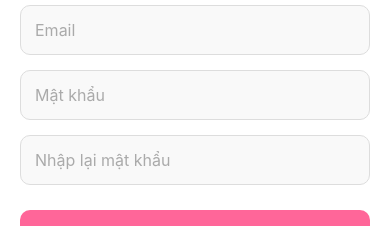
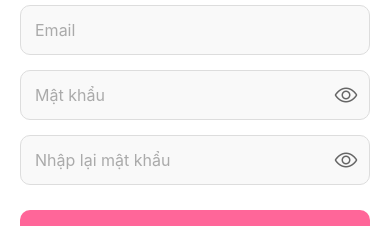
Before and after one commit to Vileyy/UserCosmetic, a React Native app: screen /Register in a window 390 px wide. Shown: the part 506-732 px from the top of the page. Built offline with nearby package versions, Linux system fonts and the light colour scheme; what expo-web-browser would draw is missing.

Commit message:
update button see password in login and register layout

```diff
--- a/src/components/TabViewMenu/TabViewMenu.js
+++ b/src/components/TabViewMenu/TabViewMenu.js
@@ -355,7 +355,7 @@ const styles = StyleSheet.create({
     borderTopWidth: 1,
     borderTopColor: "#f0f0f0",
     width: "100%",
-    marginBottom: 80,
+    marginBottom: 100,
   },
   logoutButton: {
     backgroundColor: "#F08080",
--- a/src/screens/Cart/CartScreen.js
+++ b/src/screens/Cart/CartScreen.js
@@ -184,7 +184,7 @@ const styles = StyleSheet.create({
   continueShoppingButton: {
     paddingHorizontal: 24,
     paddingVertical: 12,
-    backgroundColor: "#4CAF50",
+    backgroundColor: "#ff4081",
     borderRadius: 8,
   },
   continueShoppingText: {
@@ -303,12 +303,12 @@ const styles = StyleSheet.create({
     flexDirection: "row",
     justifyContent: "center",
     alignItems: "center",
-    backgroundColor: "#4CAF50",
+    backgroundColor: "#ff4081",
     borderRadius: 8,
     paddingVertical: 14,
   },
   disabledCheckoutButton: {
-    backgroundColor: "#A5D6A7",
+    backgroundColor: "#ff408166",
   },
   checkoutText: {
     fontSize: 16,
--- a/src/screens/Checkout/CheckoutScreen.js
+++ b/src/screens/Checkout/CheckoutScreen.js
@@ -13,7 +13,7 @@ import {
 } from "react-native";
 import { MaterialIcons, FontAwesome5, Ionicons } from "@expo/vector-icons";
 import { firebase } from '../../../firebaseConfig';
-import { getDatabase, ref, set, push } from "firebase/database";
+import { getDatabase, ref, set, push, remove } from "firebase/database";
 
 const CheckoutScreen = ({ route, navigation }) => {
   const { cartItems } = route.params;
@@ -45,6 +45,18 @@ const CheckoutScreen = ({ route, navigation }) => {
   // Format tiền VND
   const formatCurrency = (amount) => {
     return amount.toLocaleString("vi-VN") + " ₫";
+  };
+
+  // Clear cart after successful order
+  const clearCart = async () => {
+    try {
+      const db = getDatabase();
+      const cartRef = ref(db, `users/${userId}/cart`);
+      await remove(cartRef);
+      console.log("Giỏ hàng đã được xóa thành công");
+    } catch (error) {
+      console.error("Lỗi khi xóa giỏ hàng:", error);
+    }
   };
 
   // Save order to Firebase Realtime Database
@@ -100,6 +112,9 @@ const CheckoutScreen = ({ route, navigation }) => {
           image: item.image,
         })),
       });
+
+      // Xóa giỏ hàng sau khi đặt hàng thành công
+      await clearCart();
 
       setIsLoading(false);
 
--- a/src/screens/LoginScreen.js
+++ b/src/screens/LoginScreen.js
@@ -30,6 +30,7 @@ const FloatingLabelInput = ({
   keyboardType,
 }) => {
   const [isFocused, setIsFocused] = useState(false);
+  const [isPasswordVisible, setIsPasswordVisible] = useState(false);
   const animatedIsFocused = new Animated.Value(value ? 1 : 0);
 
   useEffect(() => {
@@ -66,19 +67,40 @@ const FloatingLabelInput = ({
     zIndex: 1,
   };
 
+  // Xác định nếu đây là trường mật khẩu
+  const isPassword = secureTextEntry !== undefined;
+
   return (
     <View style={styles.inputContainer}>
       <Animated.Text style={labelStyle}>{label}</Animated.Text>
+      <View style={styles.inputWrapper}>
         <TextInput
-        style={[styles.input, { paddingTop: 12 }]}
+          style={[
+            styles.input,
+            { paddingTop: 12 },
+            isPassword && { paddingRight: 50 } // Thêm padding nếu là trường mật khẩu
+          ]}
           value={value}
           onChangeText={onChangeText}
           onFocus={() => setIsFocused(true)}
           onBlur={() => setIsFocused(false)}
-        secureTextEntry={secureTextEntry}
+          secureTextEntry={isPassword && !isPasswordVisible}
           keyboardType={keyboardType}
           blurOnSubmit
         />
+        {isPassword && (
+          <TouchableOpacity
+            style={styles.eyeIcon}
+            onPress={() => setIsPasswordVisible(!isPasswordVisible)}
+          >
+            <FontAwesome
+              name={isPasswordVisible ? "eye" : "eye-slash"}
+              size={22}
+              color="#777"
+            />
+          </TouchableOpacity>
+        )}
+      </View>
     </View>
   );
 };
@@ -254,6 +276,11 @@ const styles = StyleSheet.create({
     marginBottom: 15,
     position: "relative",
   },
+  inputWrapper: {
+    position: "relative",
+    width: "100%",
+    height: 50,
+  },
   input: {
     height: 50,
     borderColor: "#ddd",
@@ -261,6 +288,15 @@ const styles = StyleSheet.create({
     borderRadius: 10,
     paddingHorizontal: 15,
     backgroundColor: "#f9f9f9",
+  },
+  eyeIcon: {
+    position: "absolute",
+    right: 15,
+    top: 13,
+    height: 24,
+    width: 24,
+    justifyContent: "center",
+    alignItems: "center",
   },
   forgotPassword: {
     textAlign: "right",
--- a/src/screens/RegisterScreen.js
+++ b/src/screens/RegisterScreen.js
@@ -11,9 +11,19 @@ import {
 } from "react-native";
 import { registerUser } from "../services/authService";
 import Toast from "react-native-toast-message";
+import { Ionicons } from "@expo/vector-icons"; // Make sure to install expo/vector-icons or your preferred icon library
 
 // Component cho input với nhãn nổi
-const FloatingLabelInput = ({ label, value, onChangeText, secureTextEntry, keyboardType }) => {
+const FloatingLabelInput = ({
+  label,
+  value,
+  onChangeText,
+  secureTextEntry,
+  keyboardType,
+  isPassword = false,
+  showPassword,
+  setShowPassword
+}) => {
   const [isFocused, setIsFocused] = useState(false);
   const animatedIsFocused = new Animated.Value(value ? 1 : 0);
 
@@ -57,15 +67,27 @@ const FloatingLabelInput = ({ label, value, onChangeText, secureTextEntry, keybo
         {label}
       </Animated.Text>
       <TextInput
-        style={[styles.input, {paddingTop: 12}]}
+        style={[styles.input, {paddingTop: 12}, isPassword && {paddingRight: 45}]}
         value={value}
         onChangeText={onChangeText}
         onFocus={() => setIsFocused(true)}
         onBlur={() => setIsFocused(false)}
-        secureTextEntry={secureTextEntry}
+        secureTextEntry={isPassword ? !showPassword : secureTextEntry}
         keyboardType={keyboardType}
         blurOnSubmit
       />
+      {isPassword && (
+        <TouchableOpacity
+          style={styles.eyeIcon}
+          onPress={() => setShowPassword(!showPassword)}
+        >
+          <Ionicons
+            name={showPassword ? "eye-off-outline" : "eye-outline"}
+            size={24}
+            color="#666"
+          />
+        </TouchableOpacity>
+      )}
     </View>
   );
 };
@@ -76,6 +98,8 @@ const RegisterScreen = ({ navigation }) => {
   const [password, setPassword] = useState("");
   const [confirmPassword, setConfirmPassword] = useState("");
   const [loading, setLoading] = useState(false);
+  const [showPassword, setShowPassword] = useState(false);
+  const [showConfirmPassword, setShowConfirmPassword] = useState(false);
 
   const handleRegister = async () => {
     if (!name || !email || !password || !confirmPassword) {
@@ -145,14 +169,18 @@ const RegisterScreen = ({ navigation }) => {
           label="Mật khẩu"
           value={password}
           onChangeText={setPassword}
-          secureTextEntry
+          isPassword={true}
+          showPassword={showPassword}
+          setShowPassword={setShowPassword}
         />
 
         <FloatingLabelInput
           label="Nhập lại mật khẩu"
           value={confirmPassword}
           onChangeText={setConfirmPassword}
-          secureTextEntry
+          isPassword={true}
+          showPassword={showConfirmPassword}
+          setShowPassword={setShowConfirmPassword}
         />
 
         {/* Nút đăng ký */}
@@ -231,6 +259,12 @@ const styles = StyleSheet.create({
     paddingHorizontal: 15,
     backgroundColor: "#f9f9f9",
   },
+  eyeIcon: {
+    position: 'absolute',
+    right: 12,
+    top: 12,
+    zIndex: 1,
+  },
   btn_register: {
     backgroundColor: "#FF6699",
     padding: 15,
```
Lines whose indentation alone changed are shown as unchanged.
